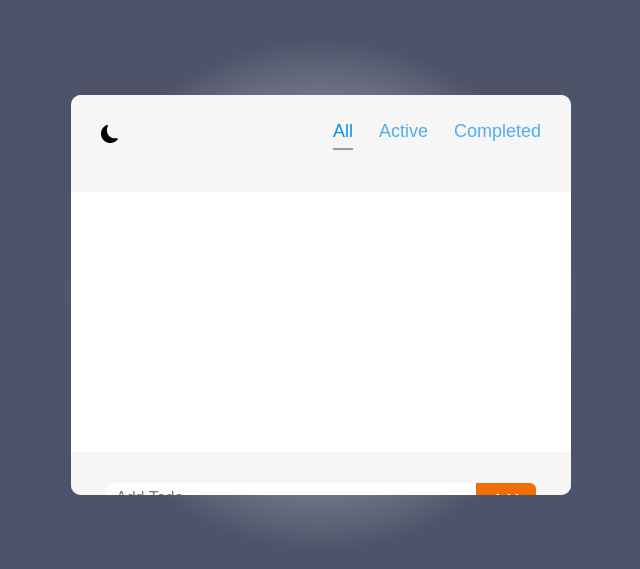
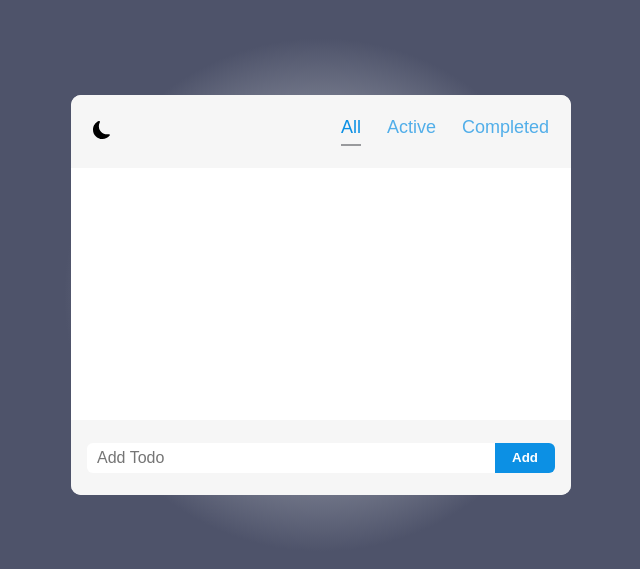
Before and after one commit to tree698/To-Do-List, a React (Create React App) app: page / in a window 1280 px wide. Shown: the part 105-674 px from the top of the page, without its empty margins (319-959 px from the left). Built offline with nearby package versions, Linux system fonts and the light colour scheme.

Commit message:
CSS: items + addForm

```diff
--- a/src/App.jsx
+++ b/src/App.jsx
@@ -6,9 +6,7 @@ const filters = ['all', 'active', 'completed'];
 
 export default function App() {
   const [filter, setFilter] = useState(filters[0]);
-  // const handleFilterChange = (filter) => {
-  //   setFilter(filter);
-  // };
+
   return (
     <>
       <Nav filters={filters} filter={filter} onFilterChange={setFilter} />
--- a/src/components/AddForm/AddForm.module.css
+++ b/src/components/AddForm/AddForm.module.css
@@ -1,18 +1,11 @@
 .footer {
-  width: 100%;
-  height: 60px;
-
+  display: flex;
+  padding: 1.4rem 1rem;
   background-color: var(--bg-bright);
-  border-radius: 0 0 10px 10px;
-
-  display: flex;
-  justify-content: center;
-  align-items: center;
 }
 
 .input {
-  width: 74%;
-  height: 30px;
+  flex: 1 0 auto;
   border: none;
   background-color: var(--color-white);
   border-radius: 6px 0 0 6px;
@@ -25,8 +18,12 @@
 .btn {
   width: 60px;
   height: 30px;
-  background-color: var(--color-orange);
+  background-color: var(--color-blue);
   color: var(--color-white);
   border-radius: 0 6px 6px 0;
   font-weight: bold;
 }
+
+.btn:hover {
+  filter: brightness(125%);
+}
--- a/src/components/Item/Item.jsx
+++ b/src/components/Item/Item.jsx
@@ -12,13 +12,16 @@ export default function Item({ todo, onDelete, onUpdate }) {
 
   return (
     <li className={styles.item}>
+      <div>
         <input
           type="checkbox"
           id="text"
           checked={status === 'completed'}
           onChange={handleUpdate}
+          className={styles.input}
         />
         <label htmlFor="text">{text}</label>
+      </div>
       <button onClick={handleDelete}>
         <BsTrash className={styles.trashIcon} />
       </button>
--- a/src/components/Item/Item.module.css
+++ b/src/components/Item/Item.module.css
@@ -2,65 +2,23 @@
   display: flex;
   justify-content: space-between;
   margin-bottom: 10px;
+  color: var(--color-font);
 }
 
-/* .item__checkbox {
-  position: relative;
-  font-size: 16px;
-  color: var(--color-font);
-} */
-
-/* .item__checkbox,
-.checkbox__default {
-  cursor: pointer;
+.input {
+  margin-right: 12px;
 }
-
-.checkbox__default {
-  opacity: 0;
-}
-
-.checkbox__new {
-  position: absolute;
-  top: 2px;
-  left: 2px;
-  height: 15px;
-  width: 15px;
-  background-color: transparent;
-  border: 1px solid var(--color-font);
-  border-radius: 10%;
-}
-
-.checkbox__new:after {
-  content: '';
-  position: absolute;
-  display: none;
-  left: 4px;
-  top: -2px;
-  width: 5px;
-  height: 10px;
-  border: solid var(--color-white);
-  border-width: 0 2px 2px 0;
-  -webkit-transform: rotate(45deg);
-  -ms-transform: rotate(45deg);
-  transform: rotate(45deg);
-}
-
-.checkbox__default:checked ~ .todoItem {
-  text-decoration: line-through;
-}
-
-.checkbox__default:checked + .checkbox__new:after {
-  display: block;
-}
-
-.checkbox__default:checked + .checkbox__new_bg {
-  background-color: var(--color-orange);
-  border: none;
-} */
 
 .trashIcon {
   font-size: 20px;
   background-color: lightgray;
   border-radius: 50%;
   padding: 4px;
+  transition: all 150ms ease-out;
 }
+
+.trashIcon:hover {
+  color: var(--color-white);
+  background-color: var(--color-blue);
+  transform: rotate(15deg) scale(1.2);
+}
--- a/src/components/Items/Items.jsx
+++ b/src/components/Items/Items.jsx
@@ -16,7 +16,7 @@ export default function Items({ filter }) {
 
   const filtered = getFilteredItem(todos, filter);
   return (
-    <section>
+    <section className={styles.items}>
       <ul className={styles.contents}>
         {filtered.map((item) => (
           <Item
@@ -33,7 +33,7 @@ export default function Items({ filter }) {
 }
 
 function getFilteredItem(todos, filter) {
-  if (filter === 'All') {
+  if (filter === 'all') {
     return todos;
   }
   return todos.filter((t) => t.status === filter);
--- a/src/components/Items/Items.module.css
+++ b/src/components/Items/Items.module.css
@@ -1,6 +1,13 @@
+.items {
+  height: 100%;
+  min-height: 0;
+  display: flex;
+  flex-direction: column;
+}
+
 .contents {
-  width: 100%;
-  height: 260px;
+  flex: 1 1 auto;
+  overflow-y: auto;
   padding: 20px;
   background-color: var(--color-white);
 }
--- a/src/components/Nav/Nav.jsx
+++ b/src/components/Nav/Nav.jsx
@@ -3,10 +3,6 @@ import React from 'react';
 import styles from './Nav.module.css';
 
 export default function Nav({ filters, filter, onFilterChange }) {
-  // const handleClick = (e) => {
-  //   onFilterChange(e.target.textContent);
-  // };
-
   return (
     <nav className={styles.nav}>
       <button>
--- a/src/components/Nav/Nav.module.css
+++ b/src/components/Nav/Nav.module.css
@@ -3,7 +3,7 @@
   justify-content: space-between;
   align-items: center;
   background-color: var(--bg-bright);
-  padding: 10px 30px;
+  padding: 22px;
 }
 
 .icon,
@@ -13,7 +13,6 @@
 
 .menu__container {
   display: flex;
-  /* flex-direction: row; */
 }
 
 .menu {
@@ -28,7 +27,6 @@
   opacity: 1;
 }
 
-/* .menu:hover::after, */
 .menu.selected::after {
   content: '';
   display: block;
--- a/src/index.css
+++ b/src/index.css
@@ -7,10 +7,6 @@
   --color-font: #999a9d;
   --color-font-delete: #c3c4c6;
   --color-font-delete-dark: #adaebb;
-}
-
-* {
-  box-sizing: border-box;
 }
 
 body {
@@ -36,24 +32,6 @@ body {
   );
 }
 
-code {
-  font-family: source-code-pro, Menlo, Monaco, Consolas, 'Courier New',
-    monospace;
-}
-
-button {
-  background-color: transparent;
-  outline: 0;
-  border: 0;
-  cursor: pointer;
-  padding: 0;
-}
-
-ul {
-  list-style: none;
-  padding: 0;
-}
-
 #root {
   width: 100%;
   height: 50%;
@@ -65,3 +43,42 @@ ul {
   display: flex;
   flex-direction: column;
 }
+
+code {
+  font-family: source-code-pro, Menlo, Monaco, Consolas, 'Courier New',
+    monospace;
+}
+
+* {
+  box-sizing: border-box;
+}
+
+ul {
+  list-style: none;
+  /* padding: 0; */
+  margin: 0;
+}
+
+button {
+  background-color: transparent;
+  outline: 0;
+  border: 0;
+  cursor: pointer;
+  padding: 0;
+}
+
+::-webkit-scrollbar {
+  width: 0.5rem;
+}
+
+::-webkit-scrollbar-track {
+  background-color: #f5f5f5;
+}
+
+::-webkit-scrollbar-thumb {
+  background-color: #aaa7a7;
+}
+
+::-webkit-scrollbar-thumb:hover {
+  background-color: var(--color-blue);
+}
```
Lines whose indentation alone changed are shown as unchanged.
